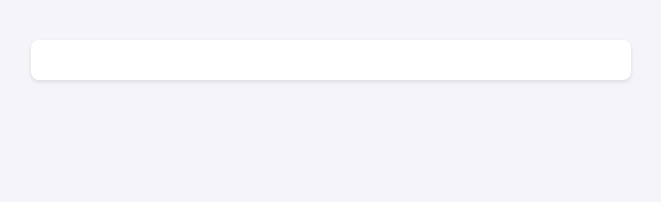
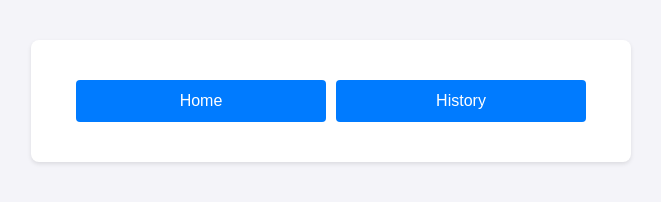
Before and after one commit to KaranGautam0/Url-Shortener-App, a plain HTML site: page Frontend/index.html in a window 1280 px wide. Shown: the whole page, without its empty margins (309-970 px from the left). Drawn offline with Linux system fonts and the light colour scheme.

Commit message:
add nav bar

```diff
--- a/Frontend/css/style.css
+++ b/Frontend/css/style.css
@@ -16,7 +16,7 @@ body {
 }
 
 /* ======= main container ======== */
-main{
+main {
   max-width: 600px;
   margin: 40px auto;
   padding: 20px;
@@ -24,3 +24,25 @@ main{
   box-shadow: 0 2px 4px rgba(0, 0, 0, 0.1);
   border-radius: 8px;
 }
+
+/* ======== nav bar ======= */
+nav {
+  display: flex;
+  justify-content: space-between;
+  margin: 20px;
+}
+nav button {
+  flex: 1;
+  padding: 12px 20px;
+  font-size: 16px;
+  cursor: pointer;
+  border: none;
+  border-radius: 4px;
+  background-color: #007bff;
+  color: white;
+  margin: 0 5px;
+  transition: background-color 0.3s;
+}
+nav button:hover {
+  background-color: #0056b3;
+}
--- a/Frontend/index.html
+++ b/Frontend/index.html
@@ -13,7 +13,11 @@
 <body>
 
   <main>
-
+    <!-- ===== nav bar ======= -->
+    <nav>
+      <button id="Home-btn">Home</button>
+      <button id="History-btn">History</button>
+    </nav>
   </main>
 
   <!-- ======= javaScript ========= -->
```
